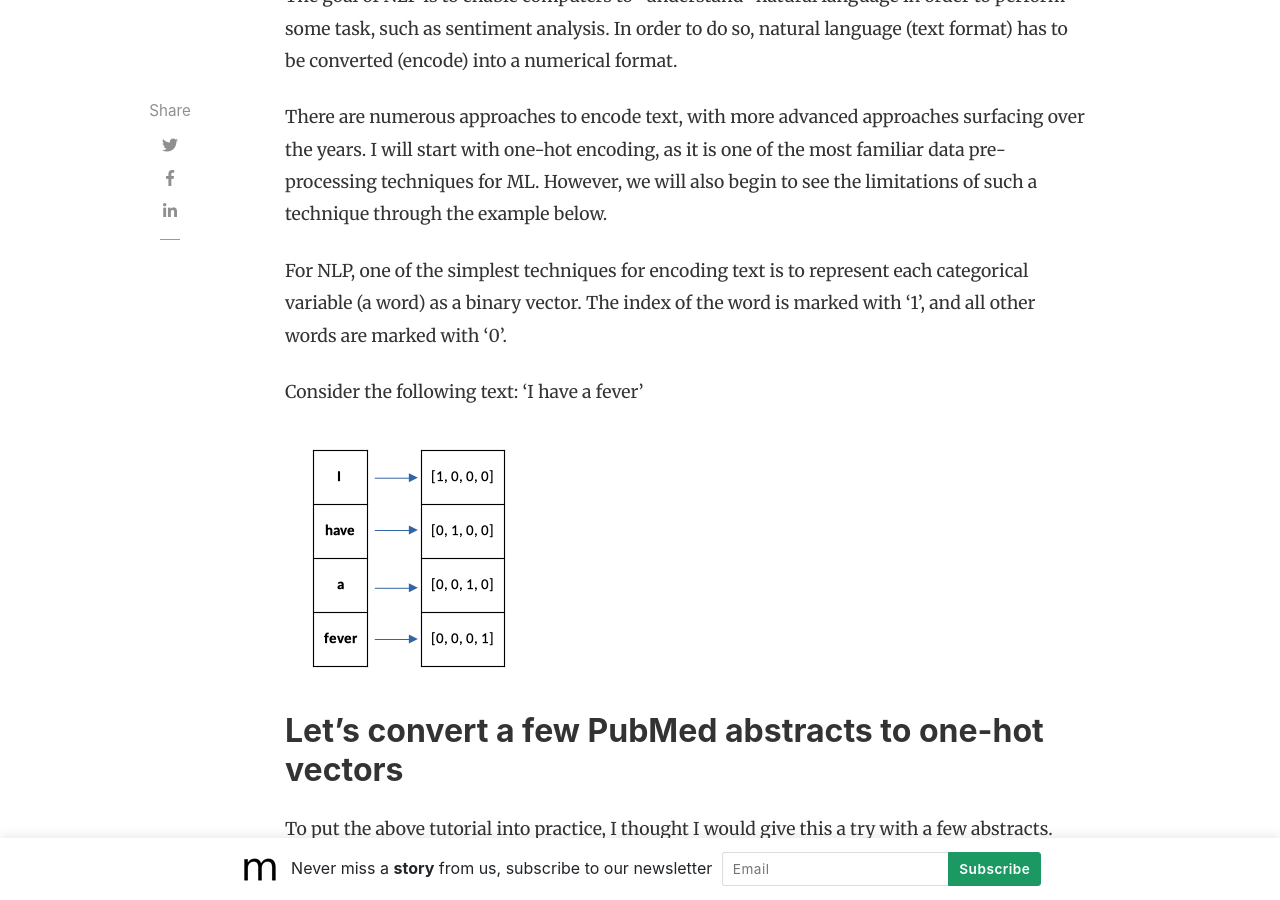
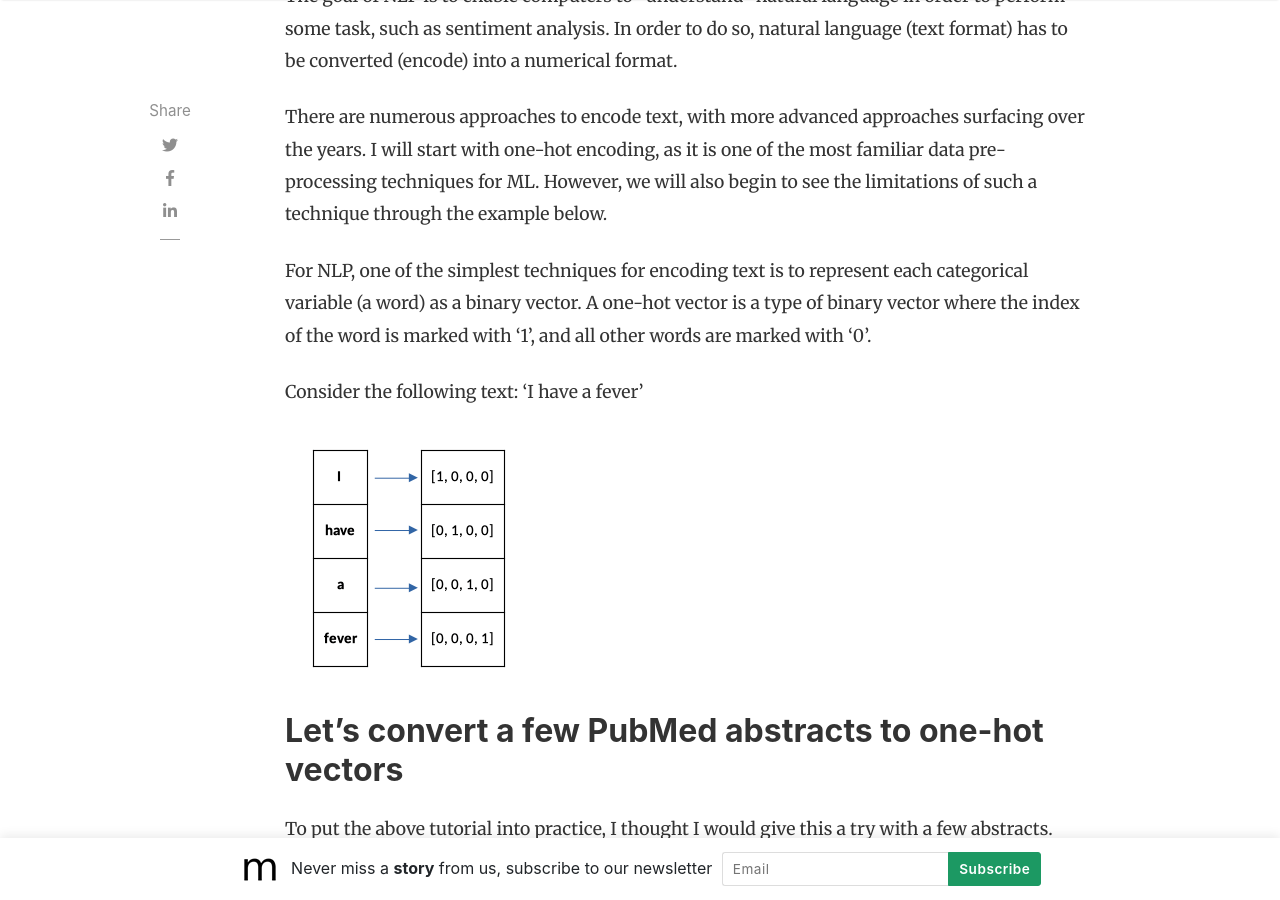
Before and after one commit to slsu0424/slsu0424.github.io, a Jekyll site: the page built from _posts/2023-07-27-test.md, in a window 1280 px wide and 900 px high, scrolled down 1377 px. Built offline with Jekyll 4.4.1, drawn with Linux system fonts in a browser that asks for light colours; nearby versions of some CDN libraries; comment, search, counter and statistics services are not loaded.

Commit message:
Update 2023-07-27-test.md

```diff
--- a/_posts/2023-07-27-test.md
+++ b/_posts/2023-07-27-test.md
@@ -20,7 +20,7 @@
 
 There are numerous approaches to encode text, with more advanced approaches surfacing over the years.  I will start with one-hot encoding, as it is one of the most familiar data pre-processing techniques for ML.  However, we will also begin to see the limitations of such a technique through the example below.
 
-For NLP, one of the simplest techniques for encoding text is to represent each categorical variable (a word) as a binary vector.  The index of the word is marked with '1', and all other words are marked with '0'.
+For NLP, one of the simplest techniques for encoding text is to represent each categorical variable (a word) as a binary vector.  A one-hot vector is a type of binary vector where the index of the word is marked with '1', and all other words are marked with '0'.
 
 Consider the following text: 'I have a fever'
 
```
